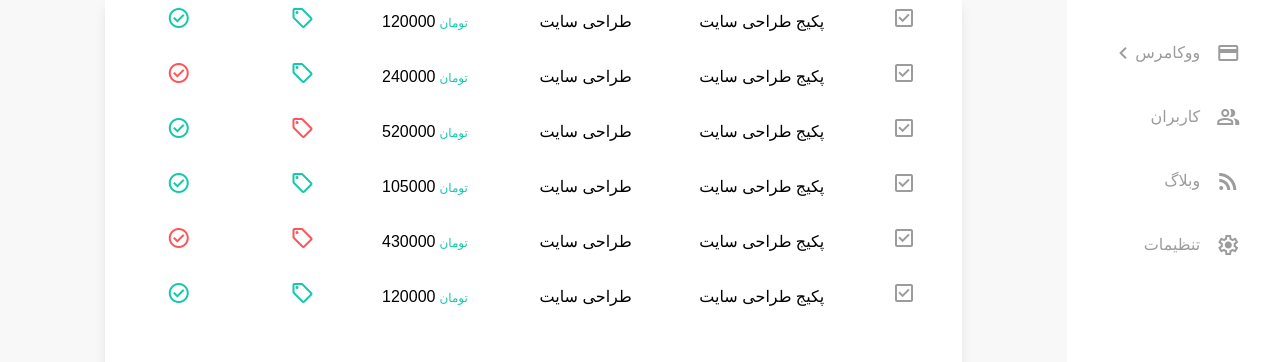
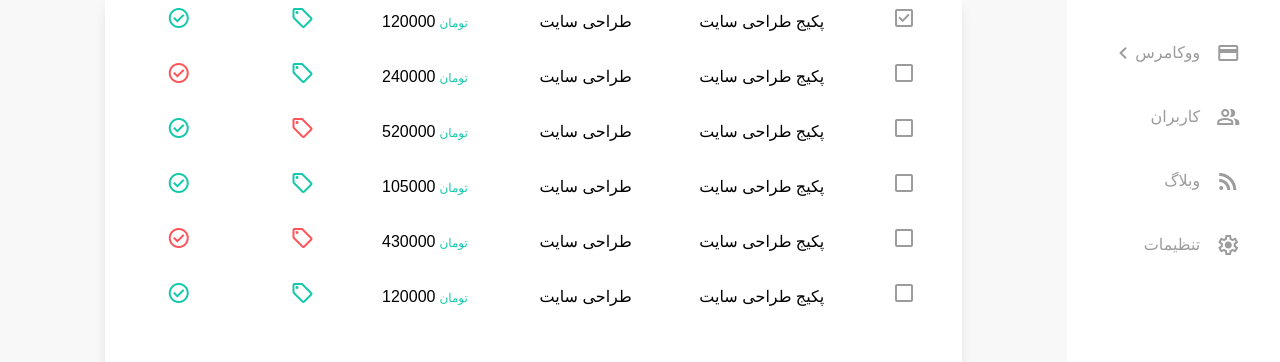
Before and after one commit to Redskullvue/webeez-Dashboard, a Vue app: page /woo/goods in a window 1280 px wide. Both pictures are taken after a click on the element 533 px from the left and 215 px from the top of the page. Shown: the part 194-556 px from the top of the page. Built offline with nearby package versions, Linux system fonts and the light colour scheme; a small style sheet from the web is missing.

Commit message:
feat : Dynamic Selection for products

```diff
--- a/src/components/allgoods.vue
+++ b/src/components/allgoods.vue
@@ -17,18 +17,22 @@
       class="w-full h-5/6 flex flex-col items-center bg-white rounded-lg shadow-lg overflow-y-scroll"
     >
       <div
-        @click="isSelected = !isSelected"
+        @click="product.isSelected = !product.isSelected"
         class="w-full flex justify-around items-center p-3"
         v-for="product in products"
         :key="products[product]"
       >
-        <div v-if="!isSelected">
-          <span class="material-symbols-outlined text-primaryText">
+        <div v-if="!product.isSelected">
+          <span
+            class="material-symbols-outlined text-primaryText cursor-pointer"
+          >
             check_box_outline_blank
           </span>
         </div>
-        <div v-if="isSelected">
-          <span class="material-symbols-outlined text-primaryText">
+        <div v-if="product.isSelected">
+          <span
+            class="material-symbols-outlined text-primaryText cursor-pointer"
+          >
             check_box
           </span>
         </div>
@@ -71,6 +75,7 @@ export default {
           price: 120000,
           isOff: true,
           isPublished: true,
+          isSelected: false,
         },
         {
           name: "پکیج طراحی سایت ",
@@ -78,6 +83,7 @@ export default {
           price: 240000,
           isOff: true,
           isPublished: false,
+          isSelected: false,
         },
         {
           name: "پکیج طراحی سایت ",
@@ -85,6 +91,7 @@ export default {
           price: 520000,
           isOff: false,
           isPublished: true,
+          isSelected: false,
         },
         {
           name: "پکیج طراحی سایت ",
@@ -92,6 +99,7 @@ export default {
           price: 105000,
           isOff: true,
           isPublished: true,
+          isSelected: false,
         },
         {
           name: "پکیج طراحی سایت ",
@@ -99,6 +107,7 @@ export default {
           price: 430000,
           isOff: false,
           isPublished: false,
+          isSelected: false,
         },
         {
           name: "پکیج طراحی سایت ",
@@ -106,9 +115,9 @@ export default {
           price: 120000,
           isOff: true,
           isPublished: true,
+          isSelected: false,
         },
       ],
-      isSelected: false,
     };
   },
 };
```
